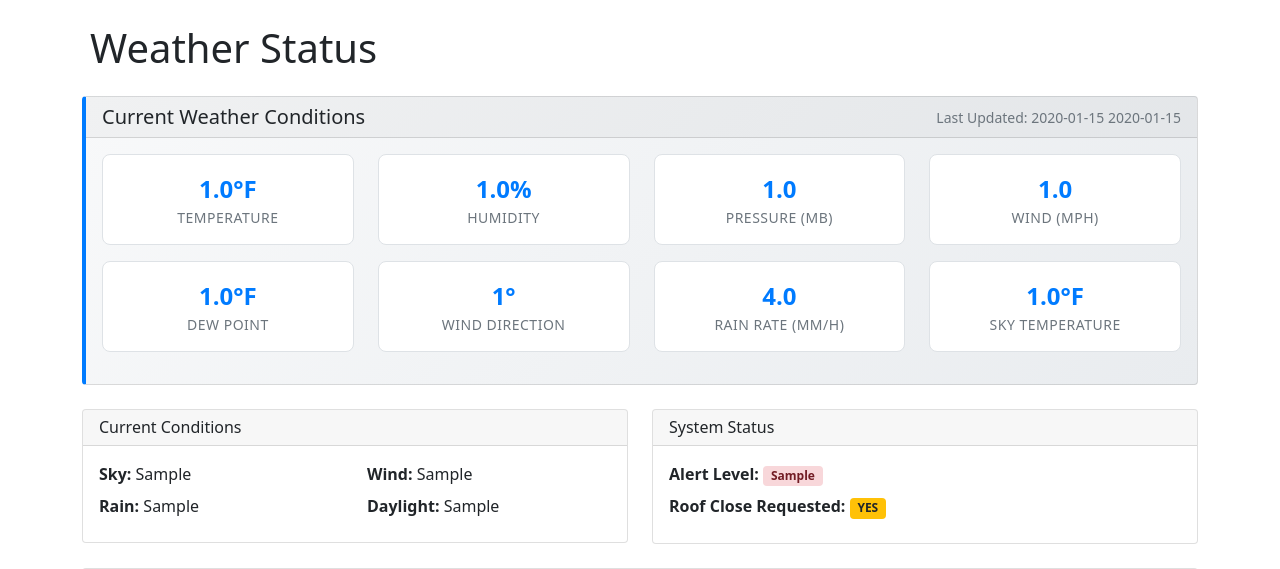
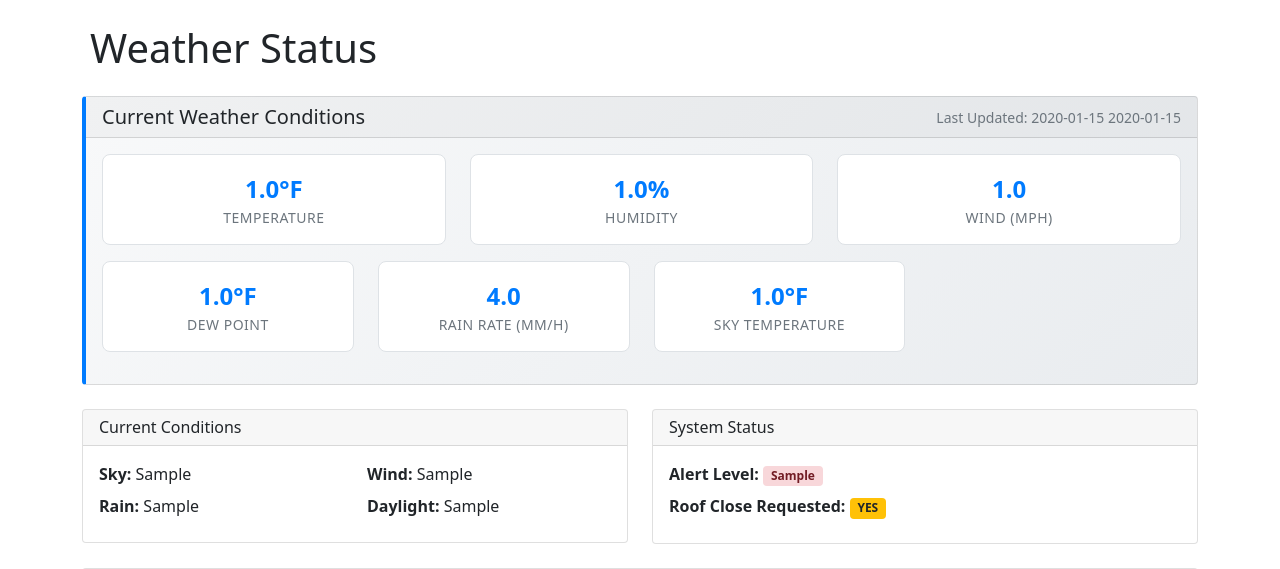
Before and after one commit to gregoberfield/tractools, a Flask app: page /tools/weather/status in a window 1280 px wide. Shown: the part 56-625 px from the top of the page. Run offline with Flask 3, Linux system fonts and the light colour scheme; tables that the repository leaves empty hold one stand-in row (values such as "Sample post").

Commit message:
update some datapoints for weather

```diff
--- a/templates/tools/weather/status.html
+++ b/templates/tools/weather/status.html
@@ -78,25 +78,19 @@
                 </div>
                 <div class="card-body">
                     <div class="row">
-                        <div class="col-md-3 mb-3">
+                        <div class="col-md-4 mb-3">
                             <div class="metric-card p-3 text-center">
                                 <div class="metric-value">{{ "%.1f"|format(current_weather.temperature_f) }}°F</div>
                                 <div class="metric-label">Temperature</div>
                             </div>
                         </div>
-                        <div class="col-md-3 mb-3">
+                        <div class="col-md-4 mb-3">
                             <div class="metric-card p-3 text-center">
                                 <div class="metric-value">{{ "%.1f"|format(current_weather.humidity_percent) }}%</div>
                                 <div class="metric-label">Humidity</div>
                             </div>
                         </div>
-                        <div class="col-md-3 mb-3">
-                            <div class="metric-card p-3 text-center">
-                                <div class="metric-value">{{ "%.1f"|format(current_weather.barometer_mb) }}</div>
-                                <div class="metric-label">Pressure (mb)</div>
-                            </div>
-                        </div>
-                        <div class="col-md-3 mb-3">
+                        <div class="col-md-4 mb-3">
                             <div class="metric-card p-3 text-center">
                                 <div class="metric-value">{{ "%.1f"|format(current_weather.wind_speed_mph) }}</div>
                                 <div class="metric-label">Wind (mph)</div>
@@ -109,12 +103,6 @@
                             <div class="metric-card p-3 text-center">
                                 <div class="metric-value">{{ "%.1f"|format(current_weather.dew_point_f) }}°F</div>
                                 <div class="metric-label">Dew Point</div>
-                            </div>
-                        </div>
-                        <div class="col-md-3 mb-3">
-                            <div class="metric-card p-3 text-center">
-                                <div class="metric-value">{{ current_weather.wind_direction_degrees|int }}°</div>
-                                <div class="metric-label">Wind Direction</div>
                             </div>
                         </div>
                         <div class="col-md-3 mb-3">
--- a/tools/weather/routes.py
+++ b/tools/weather/routes.py
@@ -57,10 +57,9 @@ def update_weather_data():
 
         required_fields = [
             'date', 'time', 'temperature_f', 'humidity_percent', 'dew_point_f',
-            'barometer_mb', 'wind_speed_mph', 'wind_direction_degrees',
-            'rain_rate_mm_per_hour', 'sky_temperature_f', 'sky_condition',
-            'wind_condition', 'rain_condition', 'daylight_condition',
-            'roof_close_requested', 'alert_condition'
+            'wind_speed_mph', 'rain_rate_mm_per_hour', 'sky_temperature_f',
+            'sky_condition', 'wind_condition', 'rain_condition',
+            'daylight_condition', 'roof_close_requested', 'alert_condition'
         ]
 
         for field in required_fields:
@@ -89,9 +88,9 @@ def update_weather_data():
             temperature_f=data['temperature_f'],
             humidity_percent=data['humidity_percent'],
             dew_point_f=data['dew_point_f'],
-            barometer_mb=data['barometer_mb'],
+            barometer_mb=data.get('barometer_mb', 0.0),
             wind_speed_mph=data['wind_speed_mph'],
-            wind_direction_degrees=data['wind_direction_degrees'],
+            wind_direction_degrees=data.get('wind_direction_degrees', 0.0),
             rain_rate_mm_per_hour=data['rain_rate_mm_per_hour'],
             sky_temperature_f=data['sky_temperature_f'],
             sky_condition=data['sky_condition'],
```
